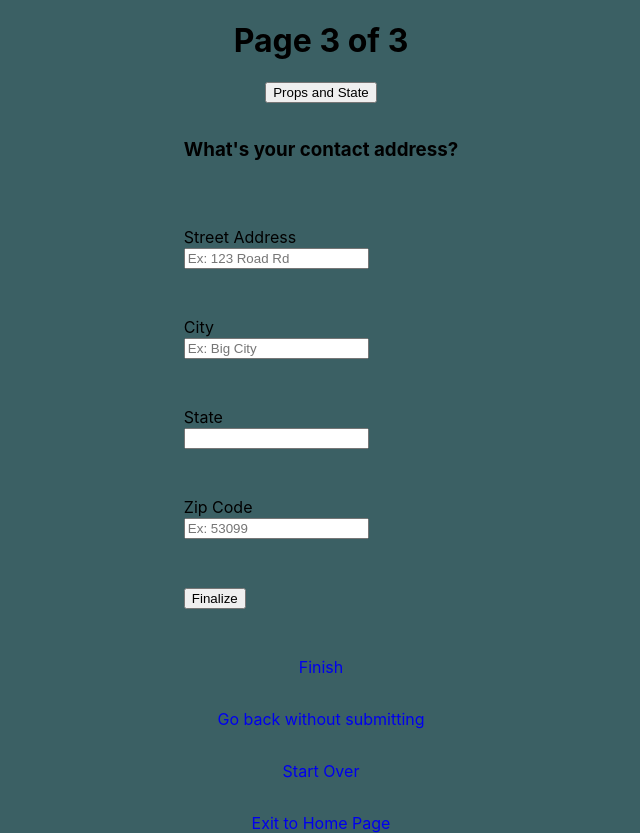
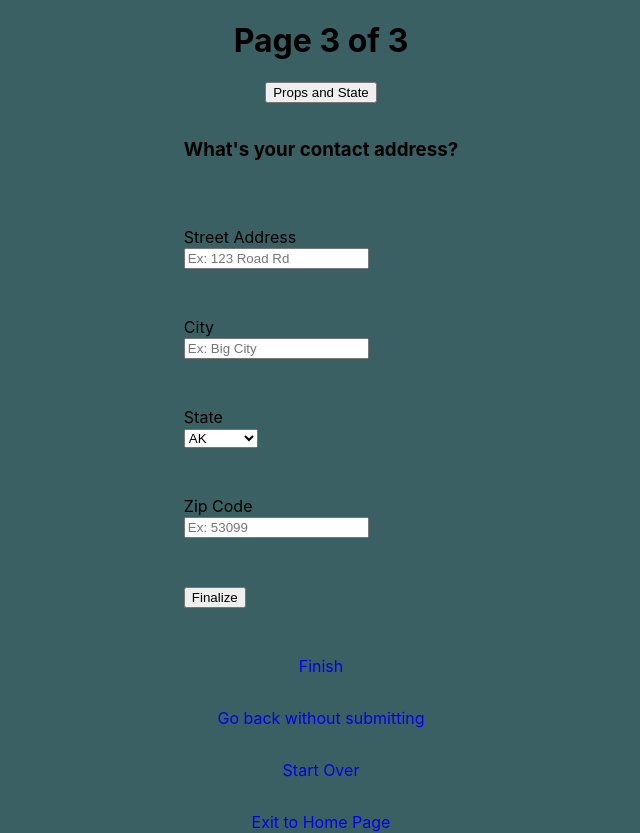
Before and after one commit to ahillary/onboardingforms, a React (Create React App) app in the folder client/: page /formThree in a window 1280 px wide. Shown: the whole page, without its empty margins (319-959 px from the left). Built offline with nearby package versions, Linux system fonts and the light colour scheme; no server answers.

Commit message:
refactor(client): formThree update to email
formThree add state list, add province to state list with a dependent form input

update handleChange if providence is entered, db will put in state column

update to find a user using email instead of username when updating

```diff
--- a/client/src/app/components/formThree.js
+++ b/client/src/app/components/formThree.js
@@ -22,28 +22,36 @@
     this.handleSubmit = this.handleSubmit.bind(this);
   }
 
-  componentDidMount() {
-    // not necessary to see all users while creating an account
-    // this.props.seeAllUsers();
-  }
+  componentDidMount() {}
 
   // every keystroke within the form will update the state
   handleChange(event) {
     this.setState({
       [event.target.name]: event.target.value,
     });
+    if (event.target.name === 'province') {
+      this.setState({
+        [this.state.state]: this.state.province,
+        [event.target.name]: event.target.value,
+      });
+    }
   }
 
   handleSubmit = (event) => {
     event.preventDefault();
 
-    const { streetAddress, city, state, zipCode, username } = this.state;
+    var { state } = this.state;
+    if (state === 'Province') {
+      state = this.state.province;
+    }
+    const { email, streetAddress, city, zipCode } = this.state;
+
     if (!streetAddress || !city || !state || !zipCode) {
       alert('A required field is missing.');
       return;
     }
     if (streetAddress && city && state && zipCode) {
-      this.props.putUser(username, streetAddress, city, state, zipCode);
+      this.props.putUser(email, streetAddress, city, state, zipCode);
     } else {
       alert(`Error with handleSumit`);
       return;
@@ -109,13 +117,81 @@
             </div>
             <p />
             <div>
-              <label htmlFor="state">State </label>
+              <label htmlFor="state">State</label>
               <br />
-              <input
+              <select
                 name="state"
                 value={this.state.state}
                 onChange={this.handleChange}
-              />
+              >
+                <option value="AK">AK</option>
+                <option value="AL">AL</option>
+                <option value="AR">AR</option>
+                <option value="AZ">AZ</option>
+                <option value="CA">CA</option>
+                <option value="CO">CO</option>
+                <option value="CT">CT</option>
+                <option value="DE">DE</option>
+                <option value="FL">FL</option>
+                <option value="GA">GA</option>
+                <option value="HI">HI</option>
+                <option value="IA">IA</option>
+                <option value="ID">ID</option>
+                <option value="IL">IL</option>
+                <option value="IN">IN</option>
+                <option value="KS">KS</option>
+                <option value="KY">KY</option>
+                <option value="LA">LA</option>
+                <option value="MA">MA</option>
+                <option value="MD">MD</option>
+                <option value="ME">ME</option>
+                <option value="MI">MI</option>
+                <option value="MN">MN</option>
+                <option value="MO">MO</option>
+                <option value="MS">MS</option>
+                <option value="MT">MT</option>
+                <option value="NC">NC</option>
+                <option value="ND">ND</option>
+                <option value="NE">NE</option>
+                <option value="NH">NH</option>
+                <option value="NJ">NJ</option>
+                <option value="NM">NM</option>
+                <option value="NV">NV</option>
+                <option value="NY">NY</option>
+                <option value="OH">OH</option>
+                <option value="OK">OK</option>
+                <option value="OR">OR</option>
+                <option value="PA">PA</option>
+                <option value="RI">RI</option>
+                <option value="SC">SC</option>
+                <option value="SD">SD</option>
+                <option value="TN">TN</option>
+                <option value="TX">TX</option>
+                <option value="UT">UT</option>
+                <option value="VA">VA</option>
+                <option value="VT">VT</option>
+                <option value="WA">WA</option>
+                <option value="WI">WI</option>
+                <option value="WV">WV</option>
+                <option value="WY">WY</option>
+                <option value="Province">Province</option>
+              </select>
+            </div>
+            <div>
+              {this.state.state === 'Province' ? (
+                <>
+                  <label htmlFor="Province">Province</label>
+                  <br />
+                  <input
+                    name="province"
+                    type="text"
+                    placeholder="Ex: Puerto Rico"
+                    onChange={this.handleChange}
+                  />
+                </>
+              ) : (
+                <></>
+              )}
             </div>
             <p />
             <div>
@@ -156,8 +232,8 @@
 };
 
 const mapDispatchToProps = (dispatch) => ({
-  putUser: (username, streetAddress, city, state, zipCode) =>
-    dispatch(addUserFormThree(username, streetAddress, city, state, zipCode)),
+  putUser: (email, streetAddress, city, state, zipCode) =>
+    dispatch(addUserFormThree(email, streetAddress, city, state, zipCode)),
 });
 
 export default connect(mapStateToProps, mapDispatchToProps)(Third);
```
